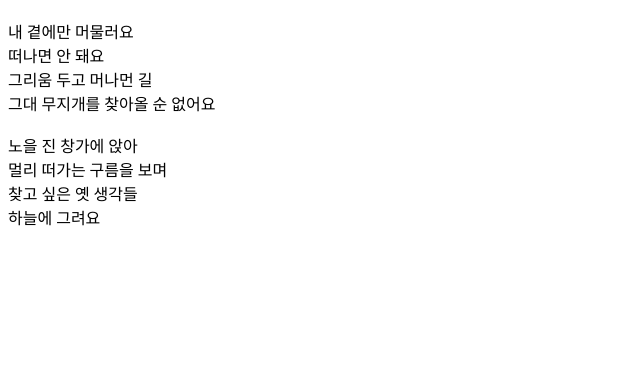
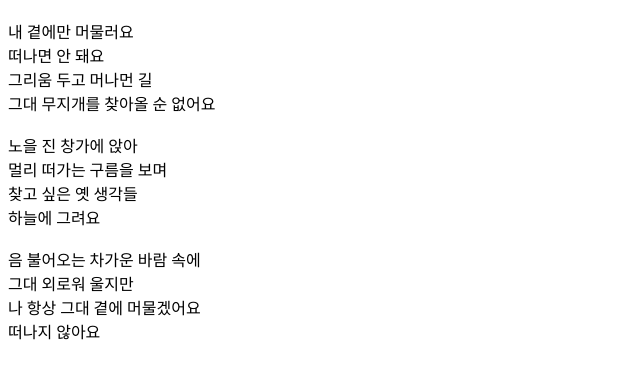
Before and after one commit to cyj1127/gitTest, a plain HTML site: page index.html in a window 1280 px wide. Shown: the part 70-448 px from the top of the page, without its empty margins (0-640 px from the left). Drawn offline with Linux system fonts and the light colour scheme.

Commit message:
'소녀' 3번째 가사 입력 추가

```diff
--- a/index.html
+++ b/index.html
@@ -17,6 +17,12 @@
 멀리 떠가는 구름을 보며<br>
 찾고 싶은 옛 생각들<br>
 하늘에 그려요<br>
+<br>
+음 불어오는 차가운 바람 속에<br>
+그대 외로워 울지만<br>
+나 항상 그대 곁에 머물겠어요<br>
+떠나지 않아요<br>
+<br>
     </p>
 </body>
 </html>
```
